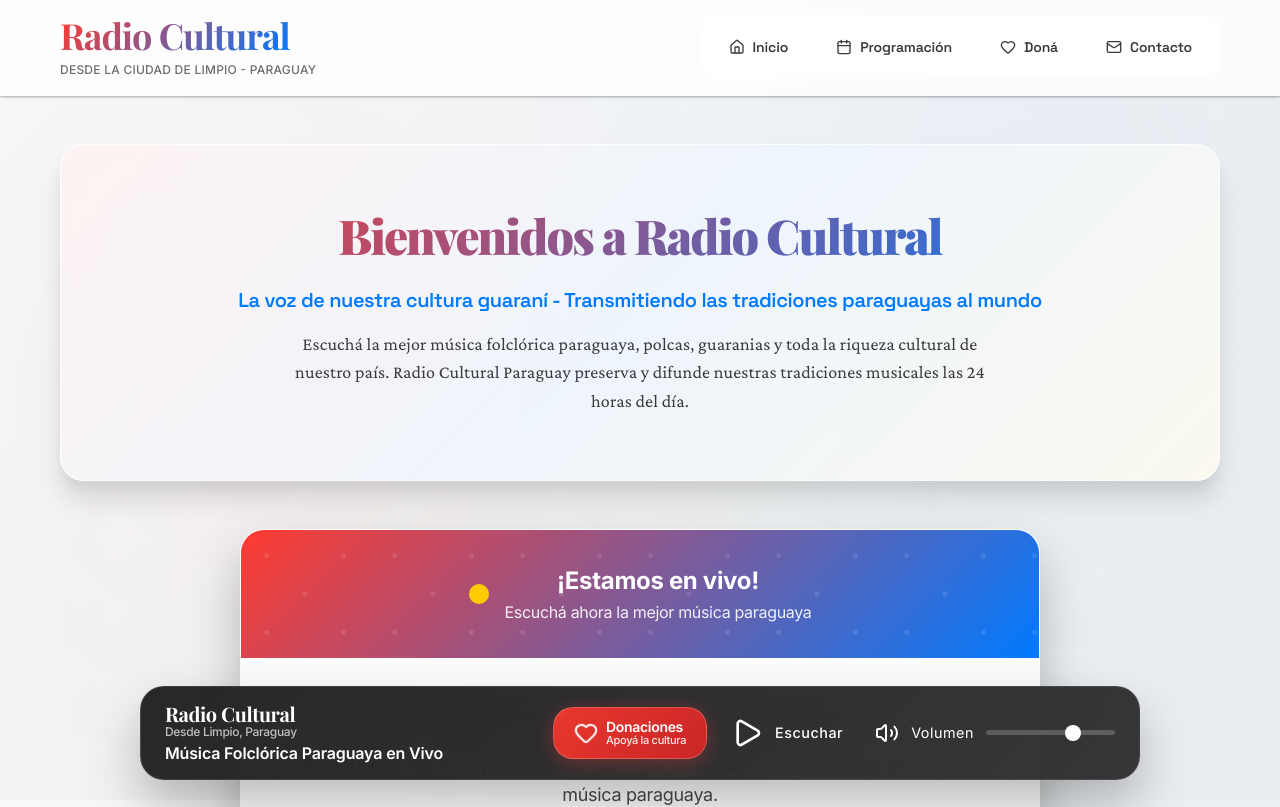
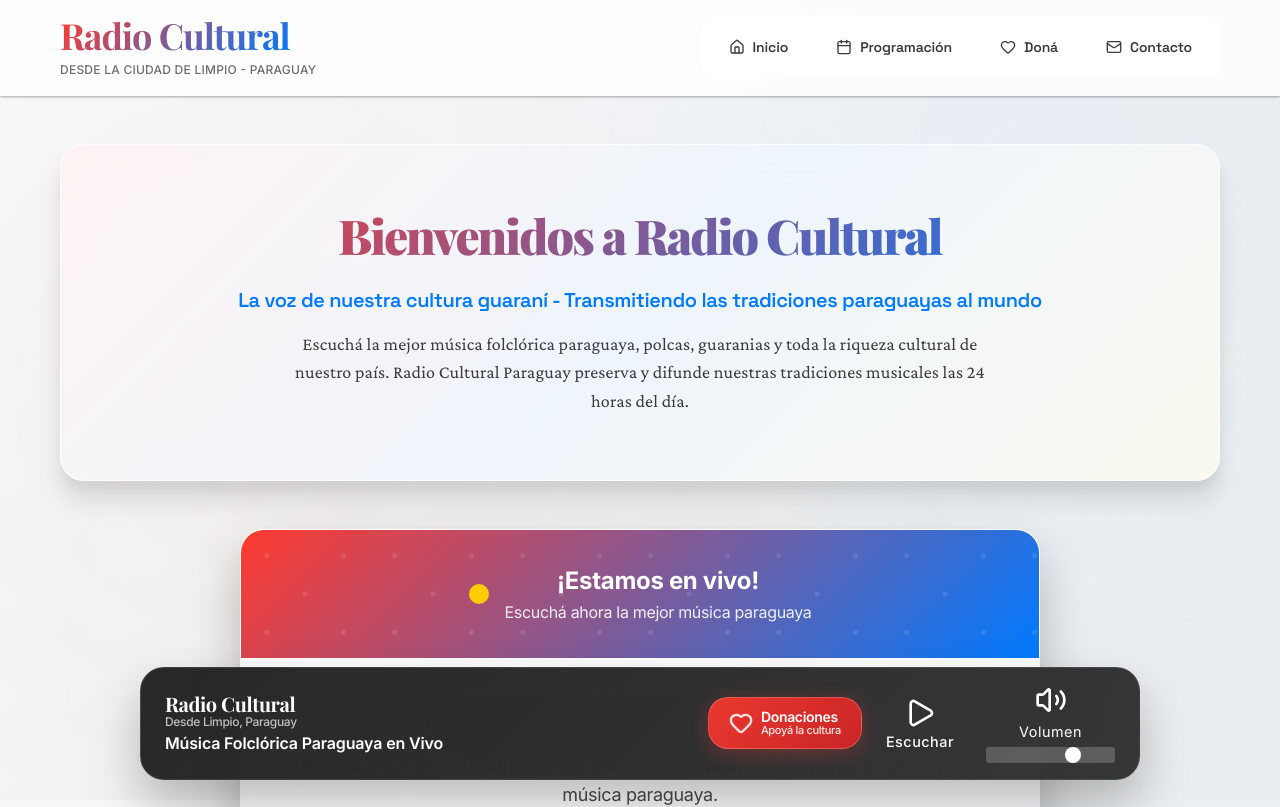
Before and after one commit to pmilciades182/radiocultural, a React (Vite) app: page / in a window 1280 px wide. Shown: the top 807 px of the page. Built offline with nearby package versions, Linux system fonts and the light colour scheme.

Commit message:
style: update player controls layout to vertical stack with larger icons

```diff
--- a/src/App.css
+++ b/src/App.css
@@ -796,8 +796,10 @@ body {
 .player-controls,
 .volume-control {
   display: flex;
-  align-items: center;
-  gap: 0.75rem; /* Espacio entre icono y texto/slider */
+  flex-direction: column; /* Apila icono y texto verticalmente */
+  align-items: center; /* Centra horizontalmente */
+  justify-content: center; /* Centra verticalmente */
+  gap: 4px; /* Espacio entre icono y texto */
 }
 
 /* Botón de Play/Pause */
@@ -808,9 +810,10 @@ body {
   cursor: pointer;
   padding: 0;
   display: flex;
+  flex-direction: column; /* Hereda la dirección, pero lo especificamos por claridad */
   align-items: center;
-  justify-content: center; /* Centra el contenido (icono y texto) */
-  line-height: 0; /* Asegura el centrado vertical perfecto del icono */
+  justify-content: center;
+  gap: 4px;
   font-size: 1rem;
   font-weight: 500;
   transition: color 0.2s ease-in-out;
@@ -827,9 +830,11 @@ body {
   color: var(--color-primary);
 }
 
-/* Añadimos margen al icono para separarlo del texto sin usar gap */
-.play-btn svg {
-  margin-right: 0.75rem;
+/* Aumentamos el tamaño de los iconos para mejor visibilidad y área de toque */
+.player-controls svg,
+.volume-control svg {
+  width: 32px;
+  height: 32px;
 }
 
 /* Etiqueta de texto para los controles */
@@ -2361,13 +2366,10 @@ body {
     justify-content: center;
   }
 
-  /* En móvil, aseguramos que la etiqueta sea visible y reducimos el margen del icono */
+    /* En móvil, nos aseguramos de que el texto sea visible y ajustamos el tamaño de fuente */
   .radio-player .control-label {
     display: inline;
-  }
-
-  .radio-player .play-btn svg {
-    margin-right: 0.5rem;
+    font-size: 0.75rem; /* Hacemos el texto un poco más pequeño en móvil */
   }
 
   .radio-identity {
```
